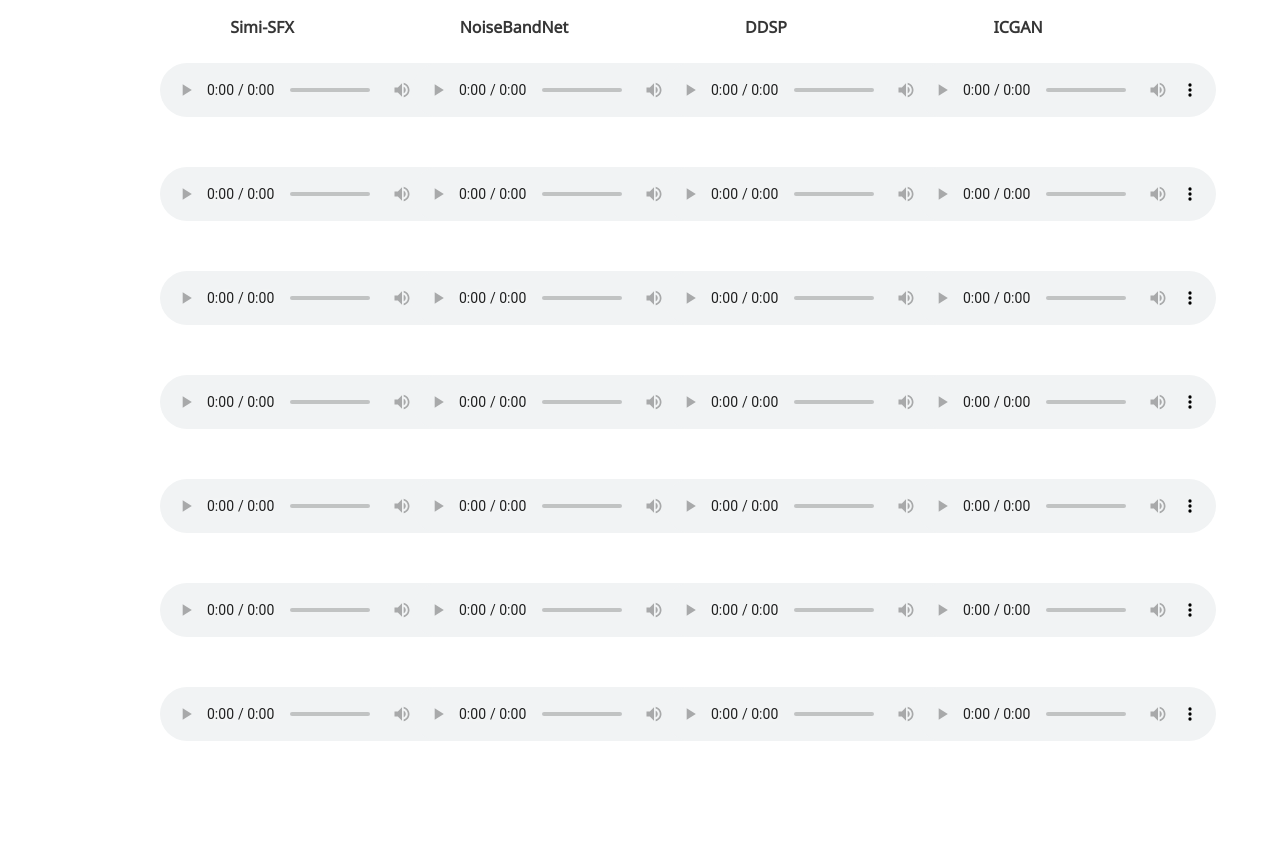
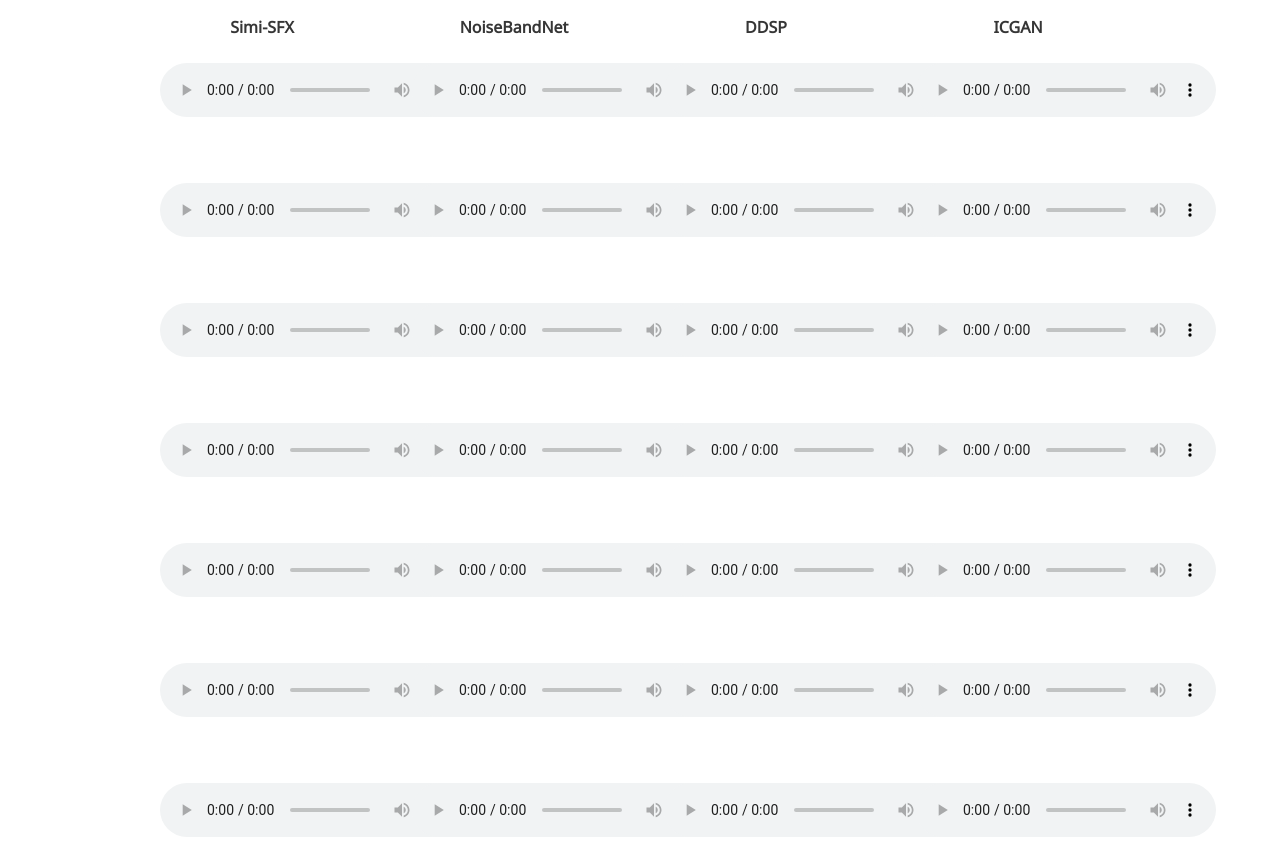
Before and after one commit to Reinliu/Simi-SFX, a plain HTML site: page index.html in a window 1280 px wide. Shown: the part 6022-6880 px from the top of the page. Drawn offline with nearby package versions, Linux system fonts and the light colour scheme; some icons are missing; a web font is replaced by a local one.

Commit message:
Update index.html

```diff
--- a/index.html
+++ b/index.html
@@ -314,7 +314,7 @@
     </div>
 
     <!-- Audio Rows -->
-    <div class="columns is-vcentered is-centered is-variable is-6" style="margin-bottom: 2rem;">
+    <div class="columns is-vcentered is-centered is-variable is-6" style="margin-bottom: 3rem;">
       <div class="column is-3 has-text-centered">
         <audio controls>
           <source src="sounds/Footsteps/simi-0340.wav" type="audio/wav">
@@ -337,7 +337,7 @@
       </div>
     </div>
 
-    <div class="columns is-vcentered is-centered is-variable is-6" style="margin-bottom: 2rem;">
+    <div class="columns is-vcentered is-centered is-variable is-6" style="margin-bottom: 3rem;">
       <div class="column is-3 has-text-centered">
         <audio controls>
           <source src="sounds/Footsteps/simi-0629.wav" type="audio/wav">
@@ -360,7 +360,7 @@
       </div>
     </div>
 
-    <div class="columns is-vcentered is-centered is-variable is-6" style="margin-bottom: 2rem;">
+    <div class="columns is-vcentered is-centered is-variable is-6" style="margin-bottom: 3rem;">
       <div class="column is-3 has-text-centered">
         <audio controls>
           <source src="sounds/Footsteps/simi-0636.wav" type="audio/wav">
@@ -383,7 +383,7 @@
       </div>
     </div>
 
-    <div class="columns is-vcentered is-centered is-variable is-6" style="margin-bottom: 2rem;">
+    <div class="columns is-vcentered is-centered is-variable is-6" style="margin-bottom: 3rem;">
       <div class="column is-3 has-text-centered">
         <audio controls>
           <source src="sounds/Footsteps/simi-0334.wav" type="audio/wav">
@@ -406,7 +406,7 @@
       </div>
     </div>
 
-    <div class="columns is-vcentered is-centered is-variable is-6" style="margin-bottom: 2rem;">
+    <div class="columns is-vcentered is-centered is-variable is-6" style="margin-bottom: 3rem;">
       <div class="column is-3 has-text-centered">
         <audio controls>
           <source src="sounds/Impacts/simi-0140.wav" type="audio/wav">
@@ -429,7 +429,7 @@
       </div>
     </div>
 
-    <div class="columns is-vcentered is-centered is-variable is-6" style="margin-bottom: 2rem;">
+    <div class="columns is-vcentered is-centered is-variable is-6" style="margin-bottom: 3rem;">
       <div class="column is-3 has-text-centered">
         <audio controls>
           <source src="sounds/Impacts/simi-1112.wav" type="audio/wav">
@@ -452,7 +452,7 @@
       </div>
     </div>
 
-    <div class="columns is-vcentered is-centered is-variable is-6" style="margin-bottom: 2rem;">
+    <div class="columns is-vcentered is-centered is-variable is-6" style="margin-bottom: 3rem;">
       <div class="column is-3 has-text-centered">
         <audio controls>
           <source src="sounds/Impacts/simi-1127.wav" type="audio/wav">
```
